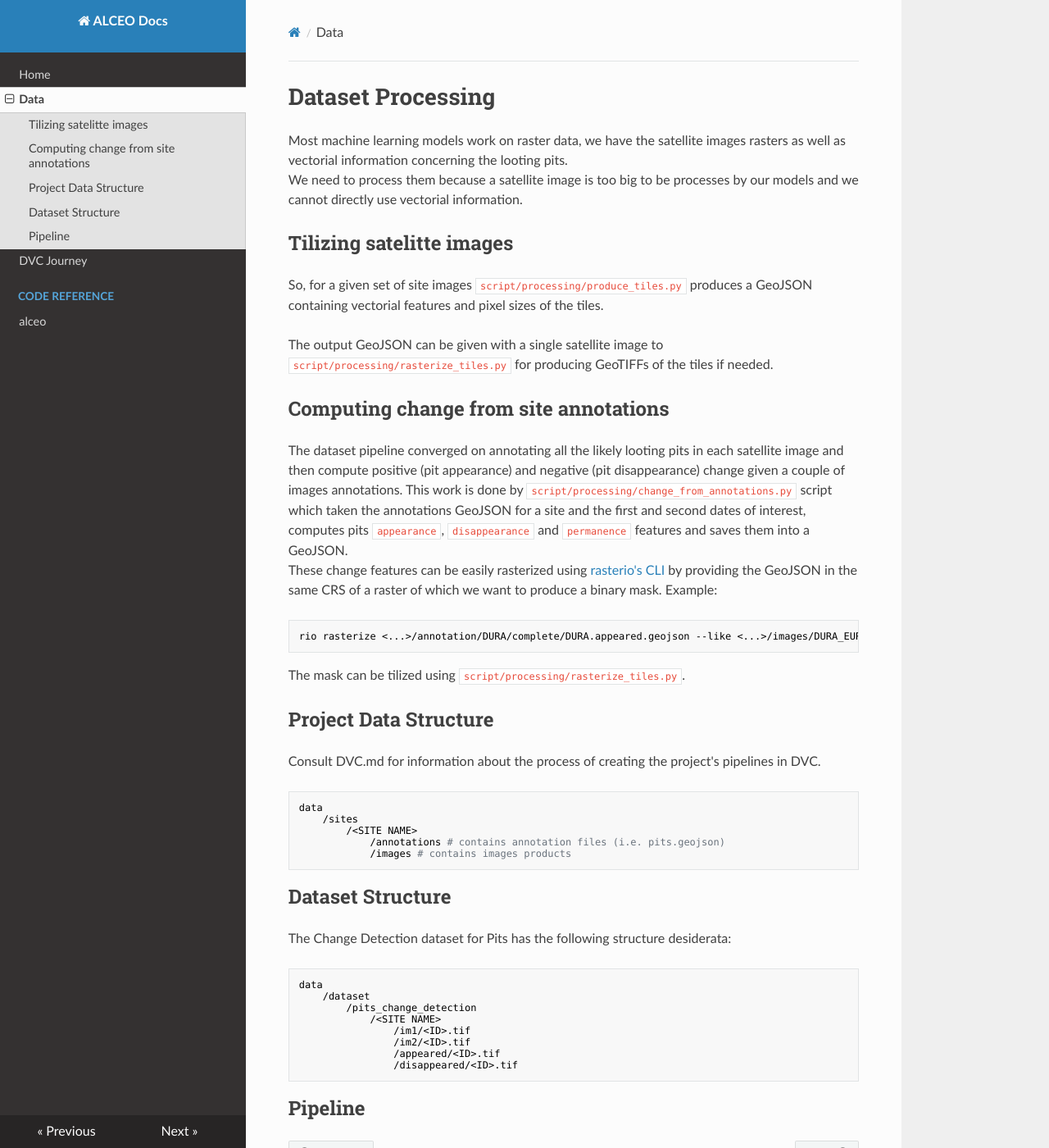
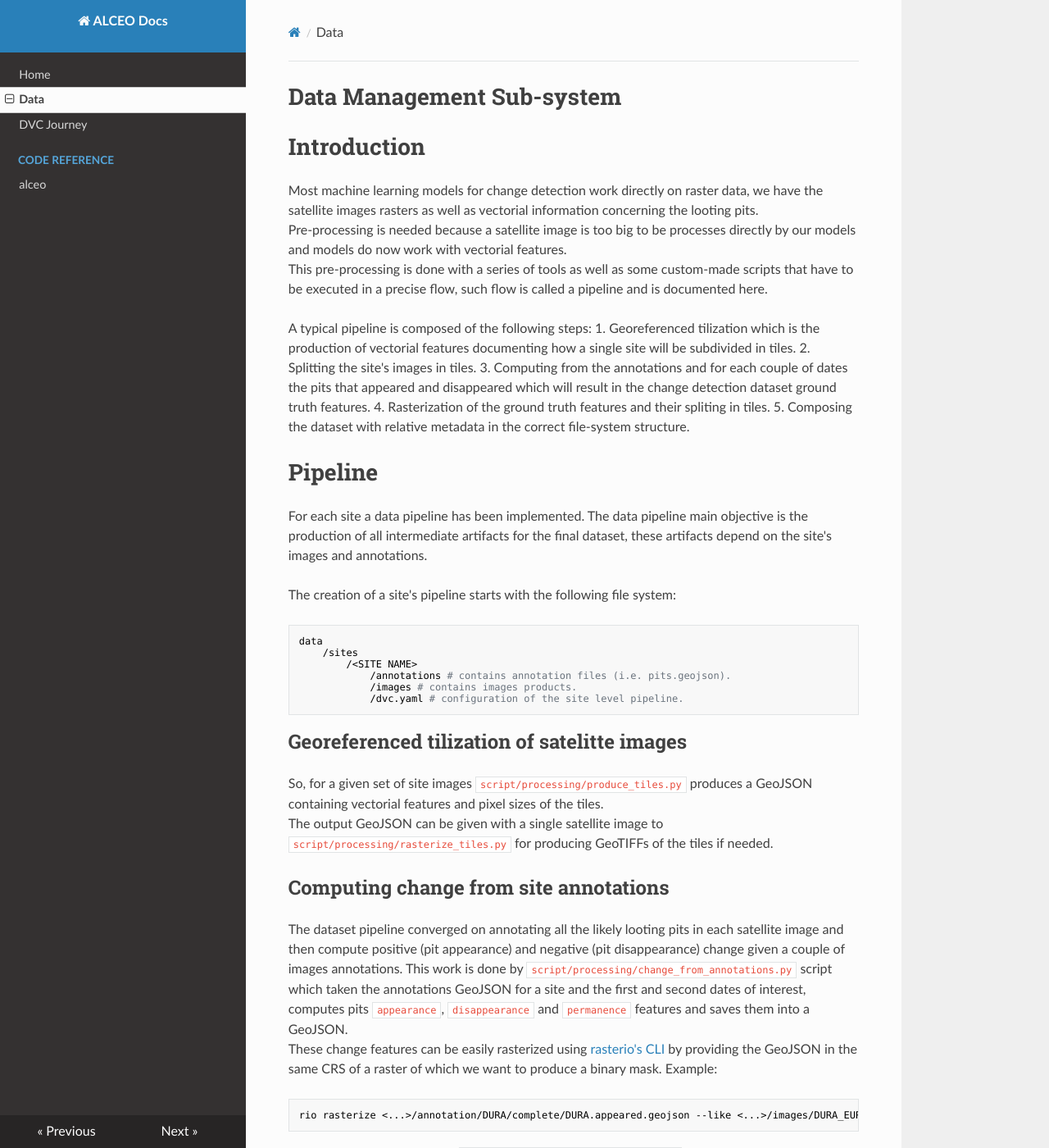
Before and after one commit to IIT-CCHT/alceo, an MkDocs documentation site: the page built from docs/data_processing.md, in a window 1280 px wide and 1400 px high. Shown: the whole window at 82% size. Built offline with MkDocs 1.6.1, drawn with Linux system fonts in a browser that asks for light colours; nearby versions of some CDN libraries.

````diff
--- a/docs/data_processing.md
+++ b/docs/data_processing.md
@@ -1,11 +1,38 @@
-# Dataset Processing
-Most machine learning models work on raster data, we have the satellite images rasters as well as vectorial information concerning the looting pits.
-We need to process them because a satellite image is too big to be processes by our models and we cannot directly use vectorial information.
+# Data Management Sub-system
+# Introduction
+Most machine learning models for change detection work directly on raster data, we have the satellite images rasters as well as vectorial information concerning the looting pits.
+Pre-processing is needed because a satellite image is too big to be processes directly by our models and models do now work with vectorial features.
+This pre-processing is done with a series of tools as well as some custom-made scripts that have to be executed in a precise flow, such flow is called a pipeline and is documented here.
 
-## Tilizing satelitte images
+A typical pipeline is composed of the following steps:
+1. Georeferenced tilization which is the production of vectorial features documenting how a single site will be subdivided in tiles.
+2. Splitting the site's images in tiles.
+3. Computing from the annotations and for each couple of dates the pits that appeared and disappeared which will result in the change detection dataset ground truth features.
+4. Rasterization of the ground truth features and their spliting in tiles.
+5. Composing the dataset with relative metadata in the correct file-system structure.
+
+# Pipeline
+
+For each site a data pipeline has been implemented.
+The data pipeline main objective is the production of all intermediate artifacts for the final dataset, these artifacts depend on the site's images and annotations.
+
+The creation of a site's pipeline starts with the following file system:
+
+```
+data
+    /sites
+        /<SITE NAME>
+            /annotations # contains annotation files (i.e. pits.geojson).
+            /images # contains images products.
+            /dvc.yaml # configuration of the site level pipeline.
+```
+
+
+
+
+## Georeferenced tilization of satelitte images
 
 So, for a given set of site images `script/processing/produce_tiles.py` produces a GeoJSON containing vectorial features and pixel sizes of the tiles.
-
 The output GeoJSON can be given with a single satellite image to `script/processing/rasterize_tiles.py` for producing GeoTIFFs of the tiles if needed.
 
 ## Computing change from site annotations
@@ -18,29 +45,3 @@ Example:
 rio rasterize <...>/annotation/DURA/complete/DURA.appeared.geojson --like <...>/images/DURA_EUROPOS/DE_19_09_2014/DE_19_09_2014_NN_diffuse.tif --output <...>/annotation/DURA/complete/DURA.appeared.tif
 ```
 The mask can be tilized using `script/processing/rasterize_tiles.py`.
-
-## Project Data Structure
-Consult DVC.md for information about the process of creating the project's pipelines in DVC.
-
-```
-data
-    /sites
-        /<SITE NAME>
-            /annotations # contains annotation files (i.e. pits.geojson)
-            /images # contains images products
-```
-
-## Dataset Structure
-The Change Detection dataset for Pits has the following structure desiderata:
-```
-data
-    /dataset
-        /pits_change_detection
-            /<SITE NAME>
-                /im1/<ID>.tif
-                /im2/<ID>.tif
-                /appeared/<ID>.tif
-                /disappeared/<ID>.tif
-```
-
-## Pipeline
````
Also changed, not shown: docs/modelling.md (added, +6 -0 lines), 7 other files.
